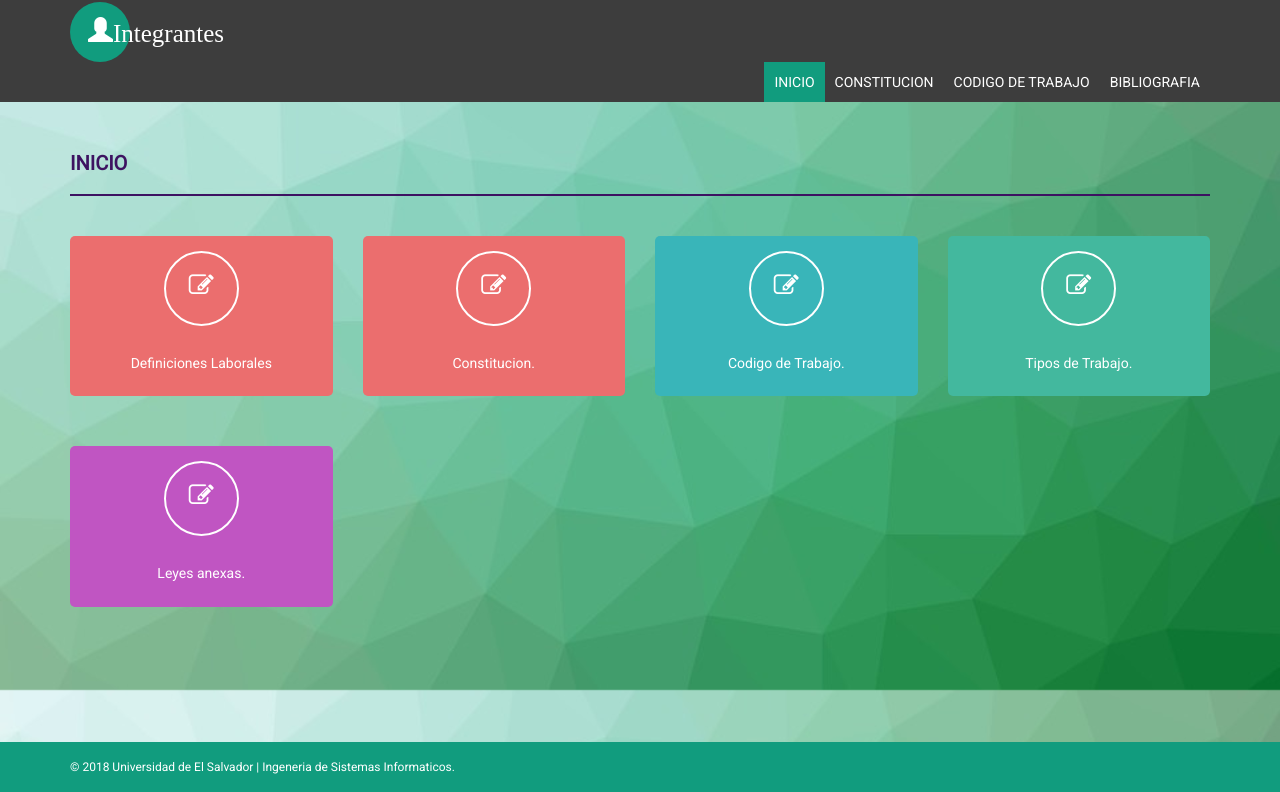
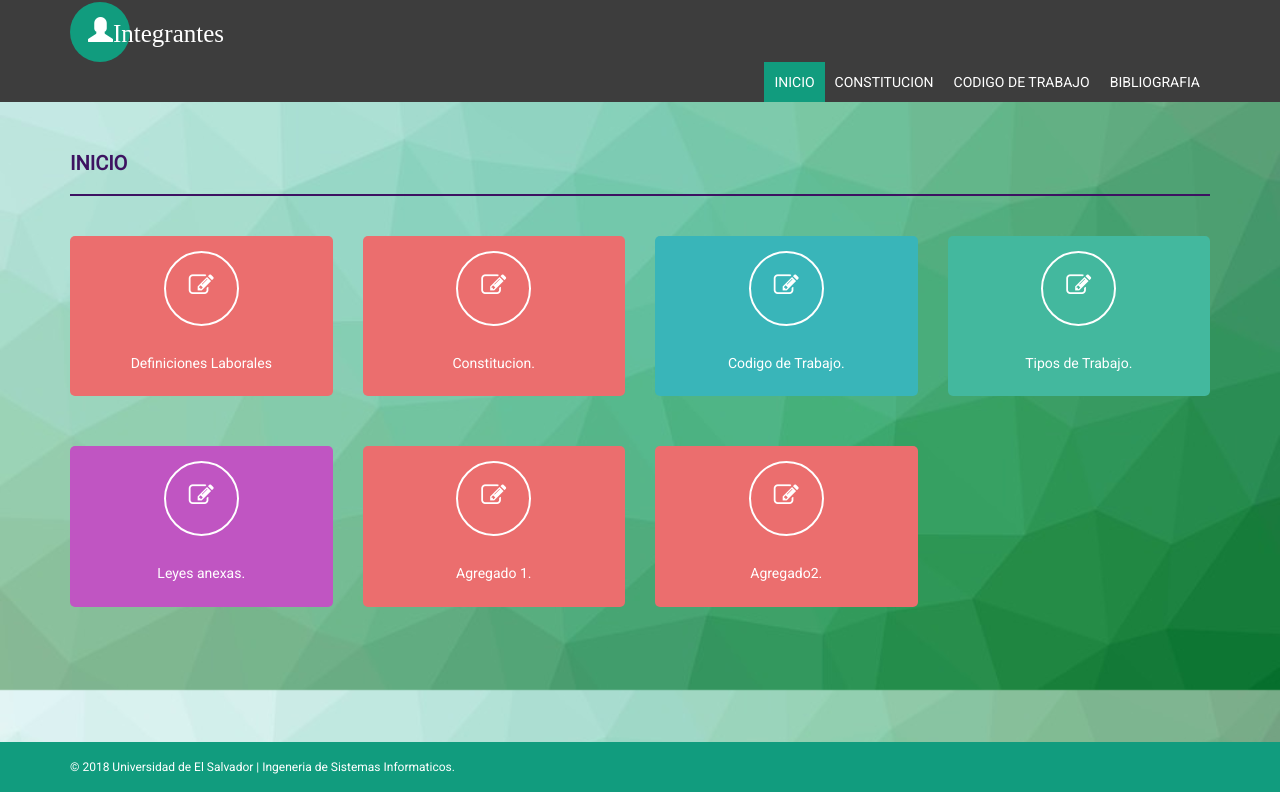
Before and after one commit to Silwed/practicaGH, a plain HTML site: page index.html in a window 1280 px wide. Shown: the part 110-902 px from the top of the page. Drawn offline with Linux system fonts and the light colour scheme.

Commit message:
agregado

```diff
--- a/index.html
+++ b/index.html
@@ -215,6 +215,24 @@
                        </div>
                    </a>
                    </div>
+
+                    <div class="col-md-3 col-sm-3 col-xs-6">
+                    <div class="dashboard-div-wrapper bk-clr-two">
+                        <a href="menu/constitucion.html" aria-expanded="false">
+                                <span class="fa fa-edit dashboard-div-icon" style="font-size: 25px;"></span>
+                            </a>
+                            <h5>Agregado 1.</h5>
+                    </div>
+                </div>
+
+                 <div class="col-md-3 col-sm-3 col-xs-6">
+                    <div class="dashboard-div-wrapper bk-clr-two">
+                        <a href="menu/constitucion.html" aria-expanded="false">
+                                <span class="fa fa-edit dashboard-div-icon" style="font-size: 25px;"></span>
+                            </a>
+                            <h5>Agregado2.</h5>
+                    </div>
+                </div>
             </div>
         </div>
     </div>
```
